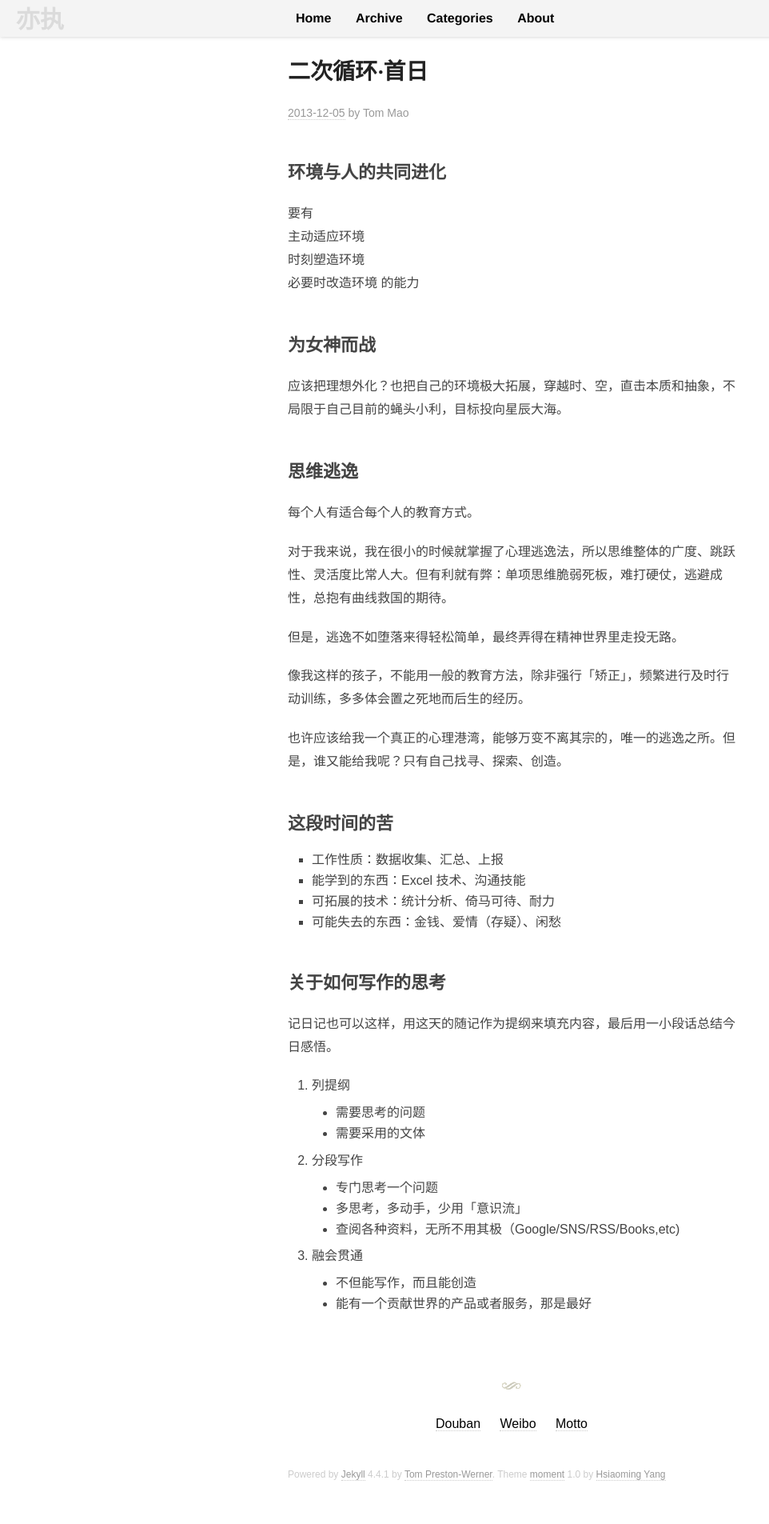
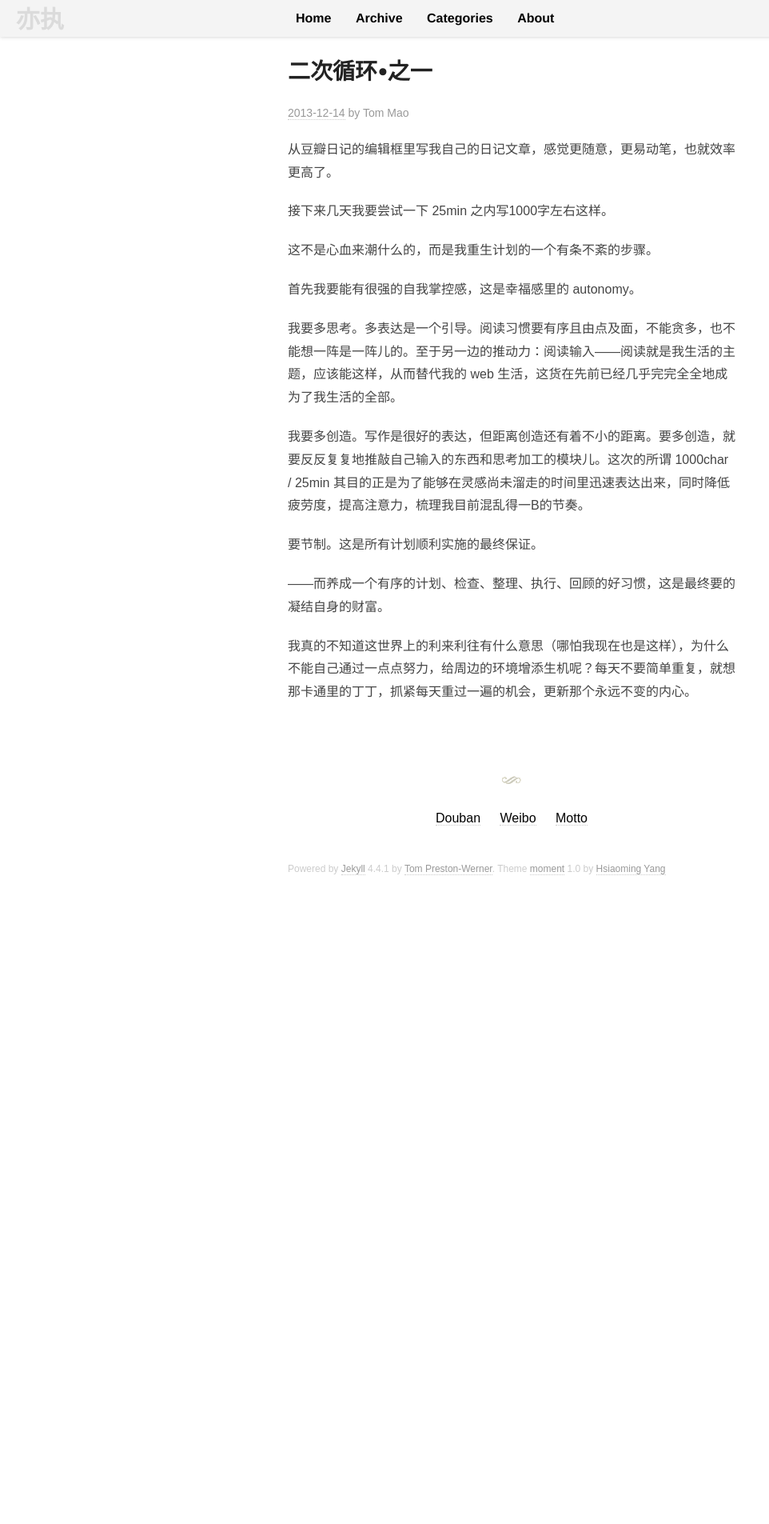
Before and after one commit to fanyange/fanyange.github.io, a Jekyll site: the page built from _posts/2013-12-14-new2-1st.md, in a window 1280 px wide. Shown: the whole page at 80% size, without its empty margins (0-962 px from the left). Built offline with Jekyll 4.4.1, drawn with Linux system fonts in a browser that asks for light colours; some web fonts are replaced; comment, search, counter and statistics services are not loaded; after the commit the page ends 1147 px from its top, so only the background shows below that.

Commit message:
renamed:    2013-12-06-new2-1st.md -> 2013-12-06-vain-1st.md new file:   2013-12-14-new2-1st.md

```diff
--- a/_posts/2013-12-06-new2-1st.md
+++ b/_posts/2013-12-06-vain-1st.md
@@ -1,6 +1,6 @@
 ---
 layout: post
-title: 二次循环·首日
+title: 回光返照•1
 categories: 日知录
 date: 2013-12-05
 ---
--- /dev/null
+++ b/_posts/2013-12-14-new2-1st.md
@@ -0,0 +1,23 @@
+---
+layout: post
+title: 二次循环•之一
+categories: 日知录
+---
+
+从豆瓣日记的编辑框里写我自己的日记文章，感觉更随意，更易动笔，也就效率更高了。
+
+接下来几天我要尝试一下 25min 之内写1000字左右这样。
+
+这不是心血来潮什么的，而是我重生计划的一个有条不紊的步骤。
+
+首先我要能有很强的自我掌控感，这是幸福感里的 autonomy。
+
+我要多思考。多表达是一个引导。阅读习惯要有序且由点及面，不能贪多，也不能想一阵是一阵儿的。至于另一边的推动力：阅读输入——阅读就是我生活的主题，应该能这样，从而替代我的 web 生活，这货在先前已经几乎完完全全地成为了我生活的全部。
+
+我要多创造。写作是很好的表达，但距离创造还有着不小的距离。要多创造，就要反反复复地推敲自己输入的东西和思考加工的模块儿。这次的所谓 1000char / 25min 其目的正是为了能够在灵感尚未溜走的时间里迅速表达出来，同时降低疲劳度，提高注意力，梳理我目前混乱得一B的节奏。
+
+要节制。这是所有计划顺利实施的最终保证。
+
+——而养成一个有序的计划、检查、整理、执行、回顾的好习惯，这是最终要的凝结自身的财富。
+
+我真的不知道这世界上的利来利往有什么意思（哪怕我现在也是这样），为什么不能自己通过一点点努力，给周边的环境增添生机呢？每天不要简单重复，就想那卡通里的丁丁，抓紧每天重过一遍的机会，更新那个永远不变的内心。
```
